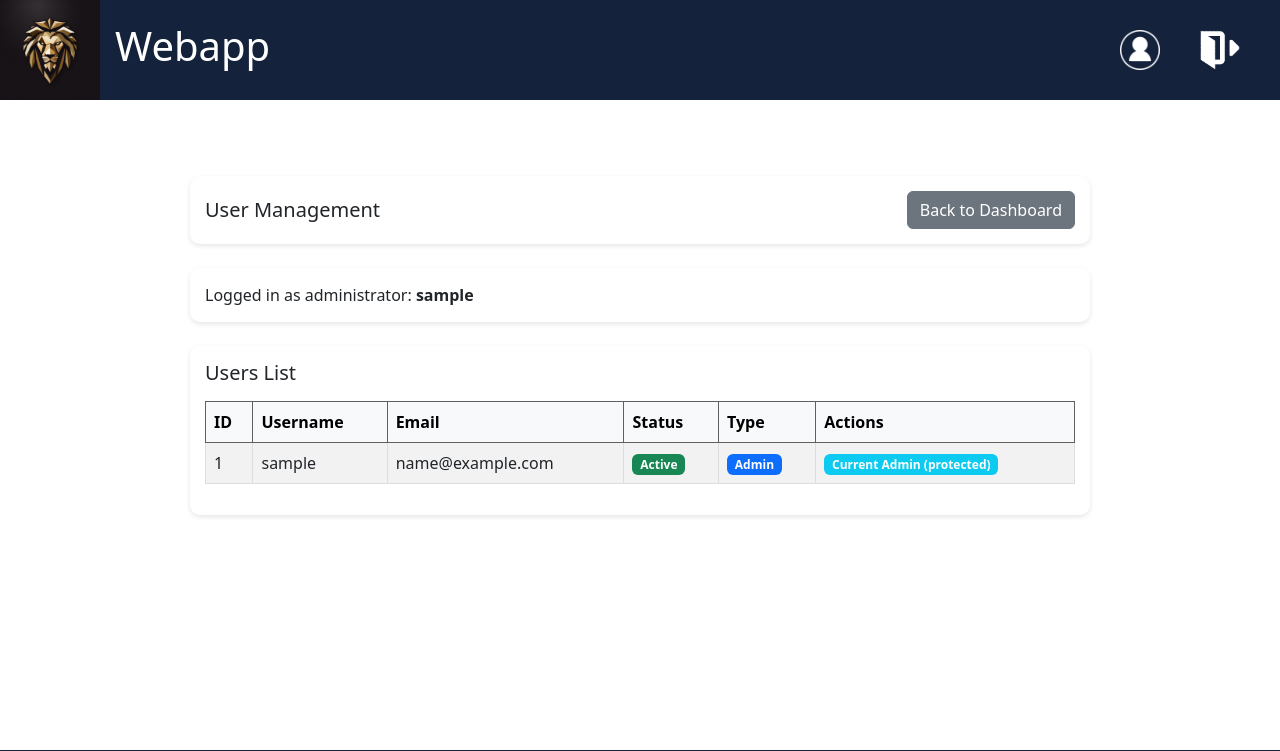
After one commit to Gillan0/webapp_03, a Symfony app: template server/templates/admin_dashboard/user_management.html.twig in a window 1280 px wide. The commit adds this page. Shown: the top 751 px of the page. Run offline with Twig, Linux system fonts and the light colour scheme; the template is opened without the code that fills it: most values are stand-ins (such as "Sample title", 1, 10 or a date in 2020); some libraries are stand-ins or nearby versions.

Commit message:
Added admin user management page and admin dashboard button to wishlists page

```diff
--- a/server/src/Controller/MyWishlistsController.php
+++ b/server/src/Controller/MyWishlistsController.php
@@ -102,10 +102,12 @@ final class MyWishlistsController extends AbstractController
             }
         }
 
+        $isAdmin = $user instanceof \App\Entity\Admin;
 
         return $this->render('case1/list_wishlists.html.twig', [
             'title' => $user->getUsername().' - My Wishlists',
             'user'=>$user,
+            'isAdmin' => $isAdmin,
             'wishlists' => $wishlists,
             'invitedWishlists' => $invitedWishlists,
             'form' => $form,
--- /dev/null
+++ b/server/templates/admin_dashboard/user_management.html.twig
@@ -0,0 +1,95 @@
+{# filepath: templates/admin_dashboard/user_management.html.twig #}
+{% extends 'base.html.twig' %}
+
+{% block title %}User Management{% endblock %}
+
+{% block style %}
+<link rel="stylesheet" href="{{ asset('css/admin_dashboard.css') }}">
+<link rel="stylesheet" href="{{ asset('css/bandeau.css') }}?v={{ random() }}">
+<link rel="stylesheet" href="https://cdn.jsdelivr.net/npm/bootstrap@5.3.0/dist/css/bootstrap.min.css">
+{% endblock %}
+
+{% block body %}
+    <div class="wishlist-container">
+        <!-- Header Row -->
+        <div class="row mb-4">
+            <div class="col-12">
+                <div class="wishlist-card">
+                    <div class="d-flex justify-content-between align-items-center">
+                        <h5 class="mb-0">User Management</h5>
+                        <a href="{{ path('app_admin_dashboard', {'username': admin.username}) }}" class="btn btn-secondary">Back to Dashboard</a>
+                    </div>
+                </div>
+            </div>
+        </div>
+
+        <!-- Admin Info Row -->
+        <div class="row mb-4">
+            <div class="col-12">
+                <div class="wishlist-card">
+                    <p class="mb-0">Logged in as administrator: <strong>{{ admin.username }}</strong></p>
+                </div>
+            </div>
+        </div>
+
+        <!-- User Table Row -->
+        <div class="row">
+            <div class="col-12">
+                <div class="wishlist-card">
+                    <h5 class="mb-3">Users List</h5>
+                    <div class="table-responsive">
+                        <table class="table table-striped table-hover">
+                            <thead class="table-light">
+                                <tr>
+                                    <th>ID</th>
+                                    <th>Username</th>
+                                    <th>Email</th>
+                                    <th>Status</th>
+                                    <th>Type</th>
+                                    <th>Actions</th>
+                                </tr>
+                            </thead>
+                            <tbody>
+                                {% for user in users %}
+                                    <tr>
+                                        <td>{{ user.id }}</td>
+                                        <td>{{ user.username }}</td>
+                                        <td>{{ user.email }}</td>
+                                        <td>
+                                            <span class="badge {{ user.isLocked ? 'bg-danger' : 'bg-success' }}">
+                                                {{ user.isLocked ? 'Locked' : 'Active' }}
+                                            </span>
+                                        </td>
+                                        <td>
+                                            <span class="badge {{ user.id == admin.id ? 'bg-primary' : 'bg-secondary' }}">
+                                                {{ user.id == admin.id ? 'Admin' : 'User' }}
+                                            </span>
+                                        </td>
+                                        <td>
+                                            {% if admin.id != user.id %}
+                                                <div class="btn-group btn-group-sm" role="group">
+                                                    {% if user.isLocked %}
+                                                        <a href="{{ path('app_admin_user_unlock', {'username': admin.username, 'id': user.id}) }}" class="btn btn-success">Unlock</a>
+                                                    {% else %}
+                                                        <a href="{{ path('app_admin_user_lock', {'username': admin.username, 'id': user.id}) }}" class="btn btn-warning">Lock</a>
+                                                    {% endif %}
+                                                    <a href="{{ path('app_admin_user_delete', {'username': admin.username, 'id': user.id}) }}"
+                                                       class="btn btn-danger"
+                                                       onclick="return confirm('Are you sure you want to delete this user?')">Delete</a>
+                                                </div>
+                                            {% else %}
+                                                <span class="badge bg-info">Current Admin (protected)</span>
+                                            {% endif %}
+                                        </td>
+                                    </tr>
+                                {% endfor %}
+                            </tbody>
+                        </table>
+                    </div>
+                </div>
+            </div>
+        </div>
+    </div>
+{% endblock %}
+
+{% set user = admin %}
```
Also changed, not shown: server/src/Controller/AdminUserManagementController.php (added, +126 -0 lines), server/templates/case1/list_wishlists.html.twig (+16 -0 lines).
